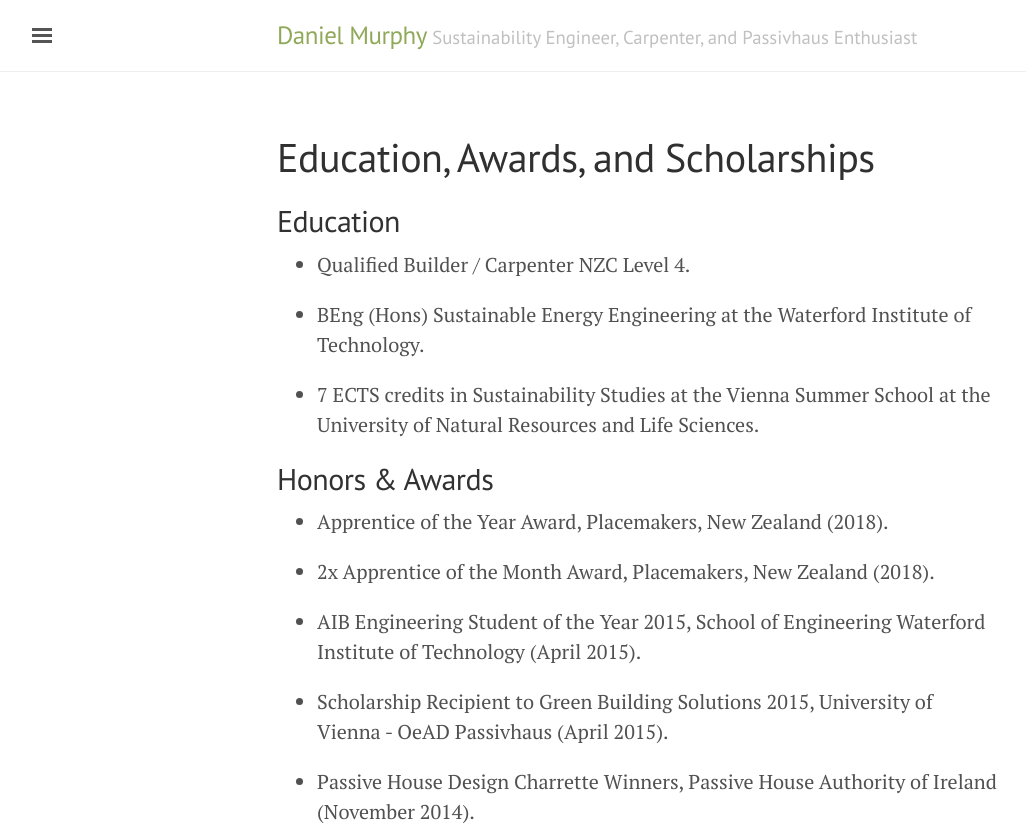
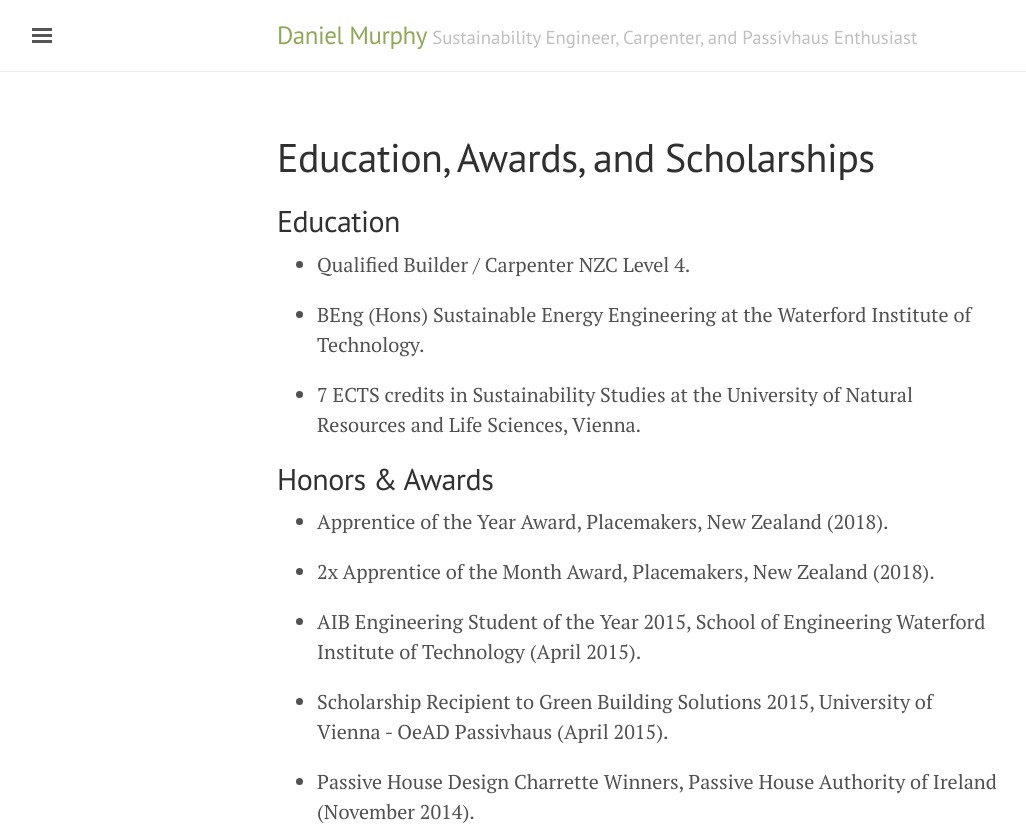
Before and after one commit to danielkmurphy/danielkmurphy.github.io, a Jekyll site: the page built from education.md, in a window 1280 px wide. Shown: the top 827 px of the page, without its empty margins (3-1029 px from the left). Built offline with Jekyll 4.4.1, drawn with Linux system fonts in a browser that asks for light colours; grey boxes are pictures that could not be loaded.

Commit message:
Update education.md

```diff
--- a/education.md
+++ b/education.md
@@ -10,7 +10,7 @@ permalink: /education/
 
 * BEng (Hons) Sustainable Energy Engineering at the Waterford Institute of Technology.
 
-* 7 ECTS credits in Sustainability Studies at the Vienna Summer School at the University of Natural Resources and Life Sciences.
+* 7 ECTS credits in Sustainability Studies at the University of Natural Resources and Life Sciences, Vienna.
 
 ## Honors & Awards
 
```
